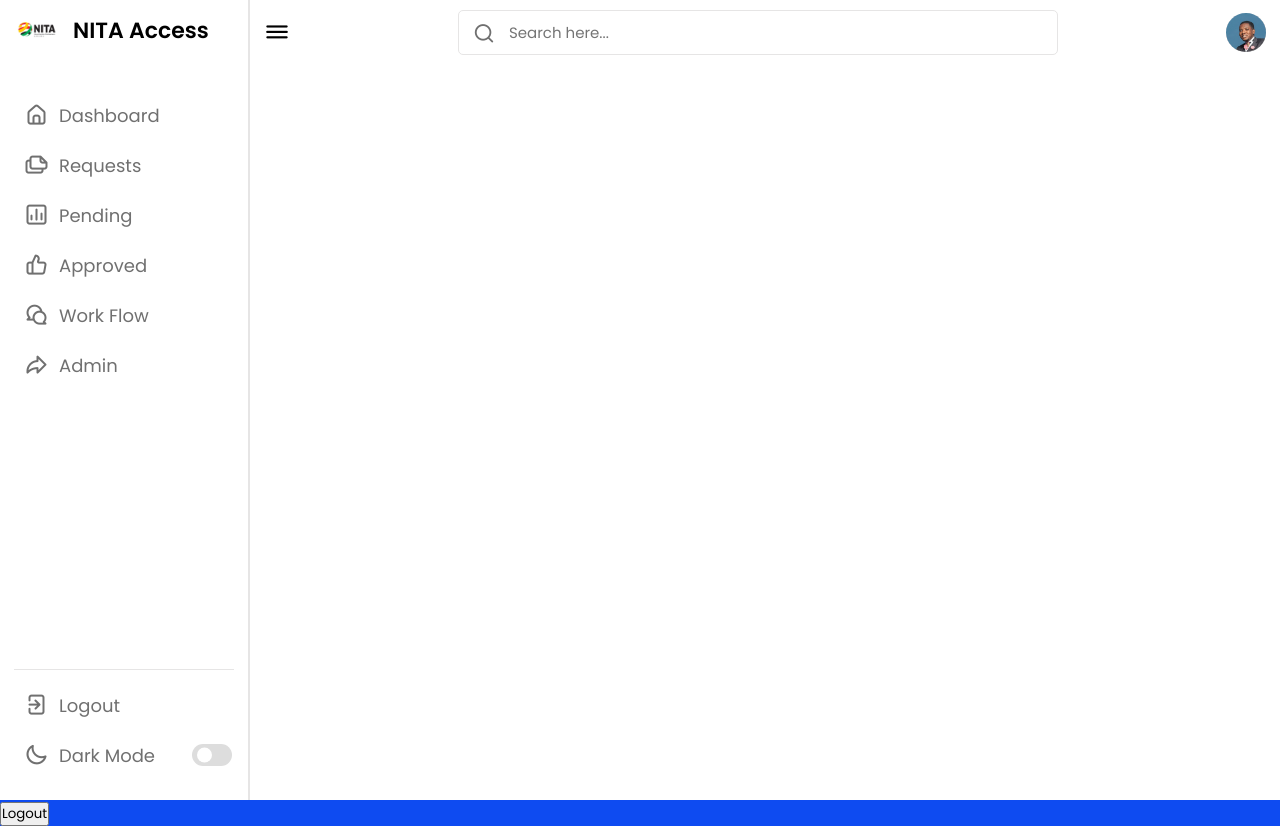
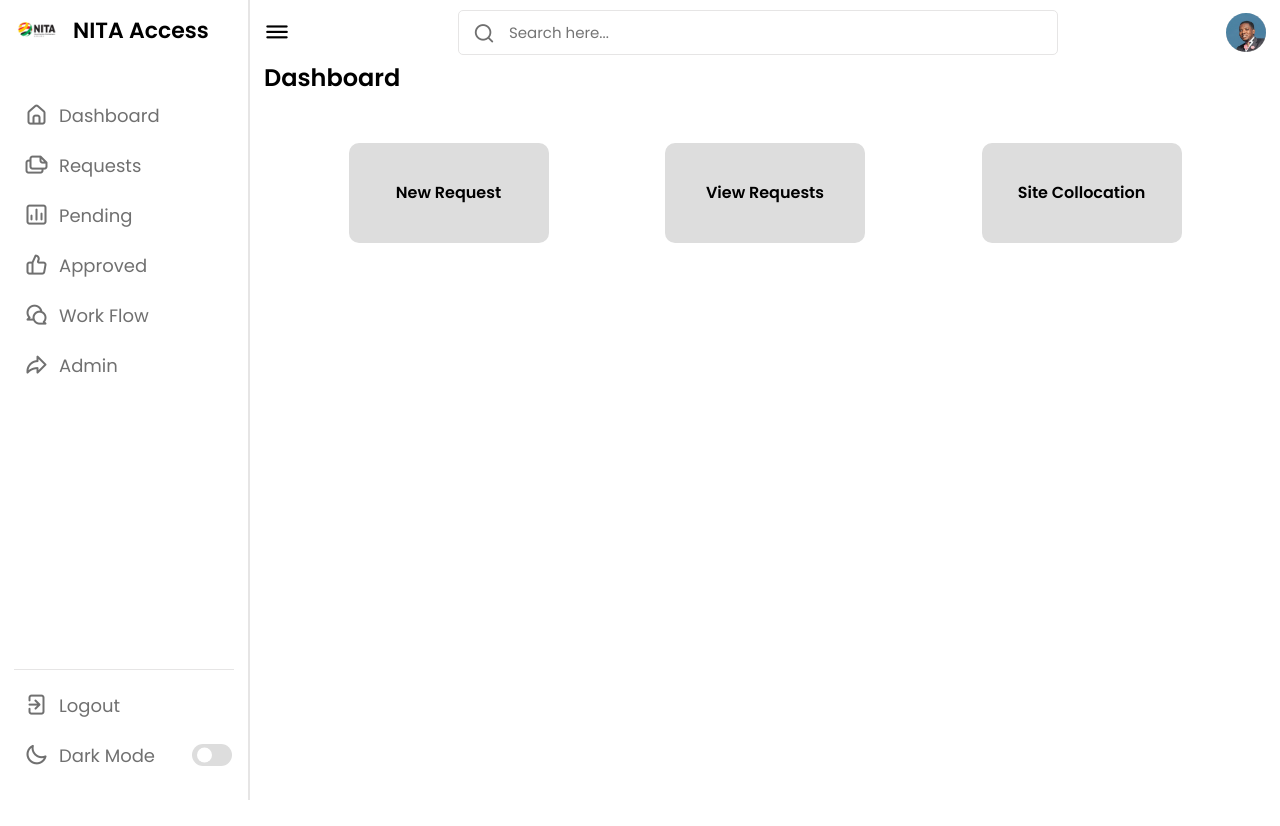
Before and after one commit to Stephen-Agbeyebiawo/site-access-management, a Django app: page /sites/dashboard in a window 1280 px wide. After the commit the page ends 800 px from the top, so only its background shows below. Run offline with Django 4.2, Linux system fonts and the light colour scheme.

Commit message:
added buttons to dashboard content

```diff
--- a/site_access/sites/static/dashboard/style.css
+++ b/site_access/sites/static/dashboard/style.css
@@ -280,3 +280,27 @@ nav.close~.dashboard .top {
     width: 40px;
     border-radius: 50%;
 }
+
+.dash-content {
+    padding-top: 50px;
+}
+
+.cont-content {
+    padding-top: 3em;
+    display: flex;
+    justify-content: space-evenly;
+    flex-wrap: wrap;
+    gap: 2em;
+}
+
+.item {
+    width: 200px;
+    height: 100px;
+    padding-top: 2.3em;
+    font-weight: 700;
+    text-align: center;
+    border-radius: 10px;
+    border-color: #707070;
+    border-width: 1px;
+    background-color: #ddd;
+}
--- a/site_access/sites/templates/dashboard/dashboard.html
+++ b/site_access/sites/templates/dashboard/dashboard.html
@@ -49,7 +49,7 @@
             </ul>
 
             <ul class="logout-mode">
-                <li><a href="#">
+                <li><a href="{% url 'logout' %}">
                     <i class="uil uil-signout"></i>
                     <span class="link-name">Logout</span>
                 </a></li>
@@ -80,12 +80,18 @@
         <div class="dash-content">
             <div class="overview">
                 <div class="title">
-
+                    <h1>Dashboard</h1>
                 </div>
+                    <div class="container">
+                        <div class="cont-content">
+                            <div class="item item1">New Request</div>
+                            <div class="item item2">View Requests</div>
+                            <div class="item item3">Site Collocation</div>
+                        </div>
+                    </div>
             </div>
         </div>
     </section>
-<a href="{% url 'logout' %}"><button>Logout</button></a>
     <script src="{% static 'dashboard/script.js' %}"></script>
 
 </body>
```
Also changed, not shown: site_access/db.sqlite3, site_access/sites/templates/sites/login.html (line endings or trailing spaces).
